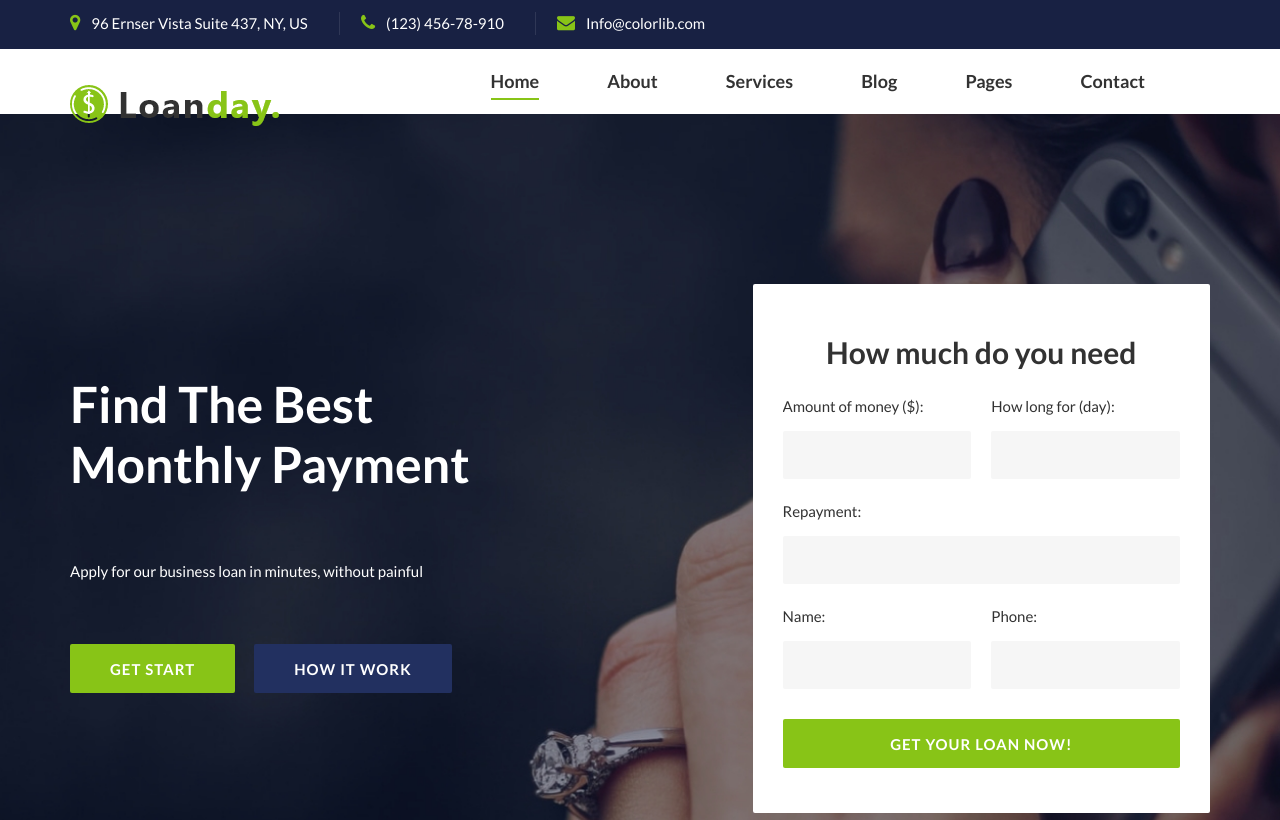
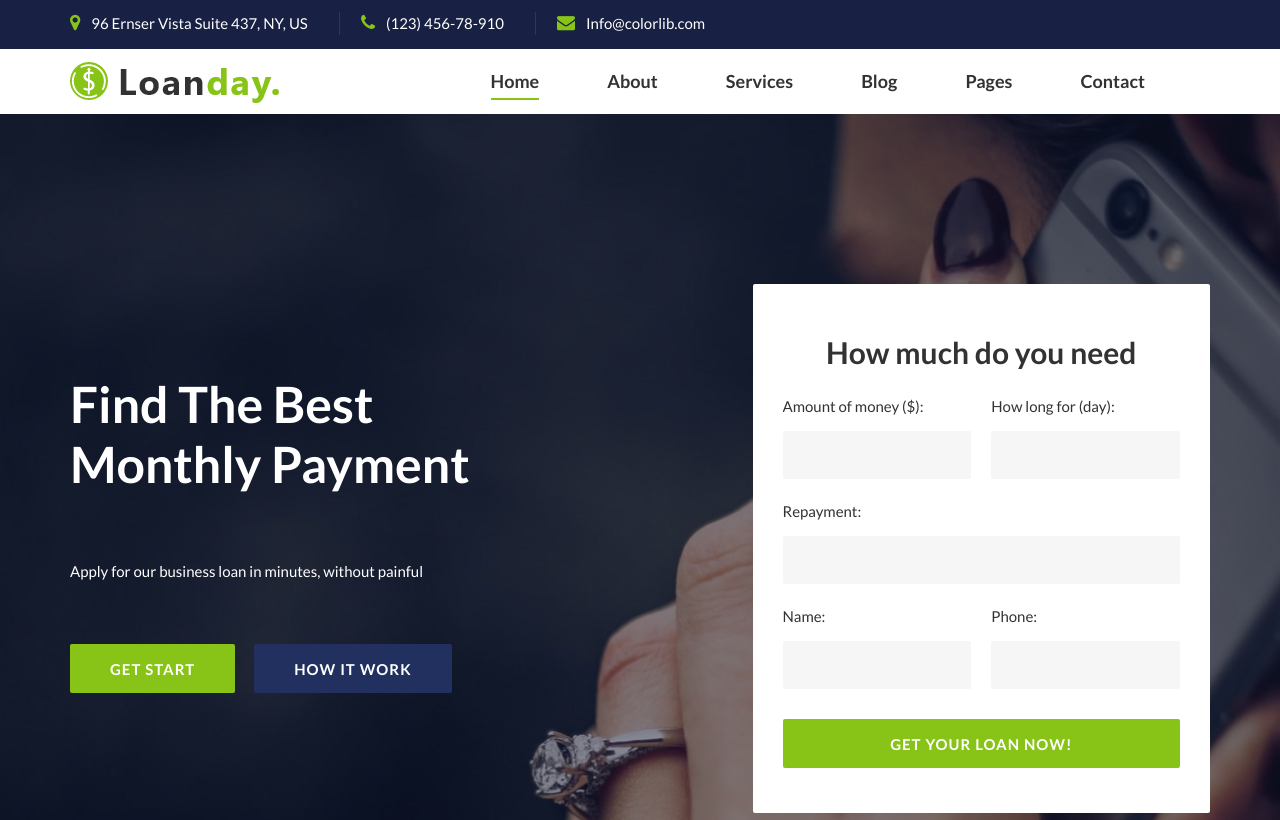
Before and after one commit to MohammadAtikurRahman/bioCNG, a plain HTML site: page index.html in a window 1280 px wide. Shown: the top 820 px of the page. Drawn offline with Linux system fonts and the light colour scheme.

Commit message:
style.css line 424

```diff
--- a/css/style.css
+++ b/css/style.css
@@ -421,7 +421,7 @@ ol {
 }
 
 .header__logo {
-	padding: 30px 0;
+	padding: 7px 0;
 }
 
 .header__logo a {
```
